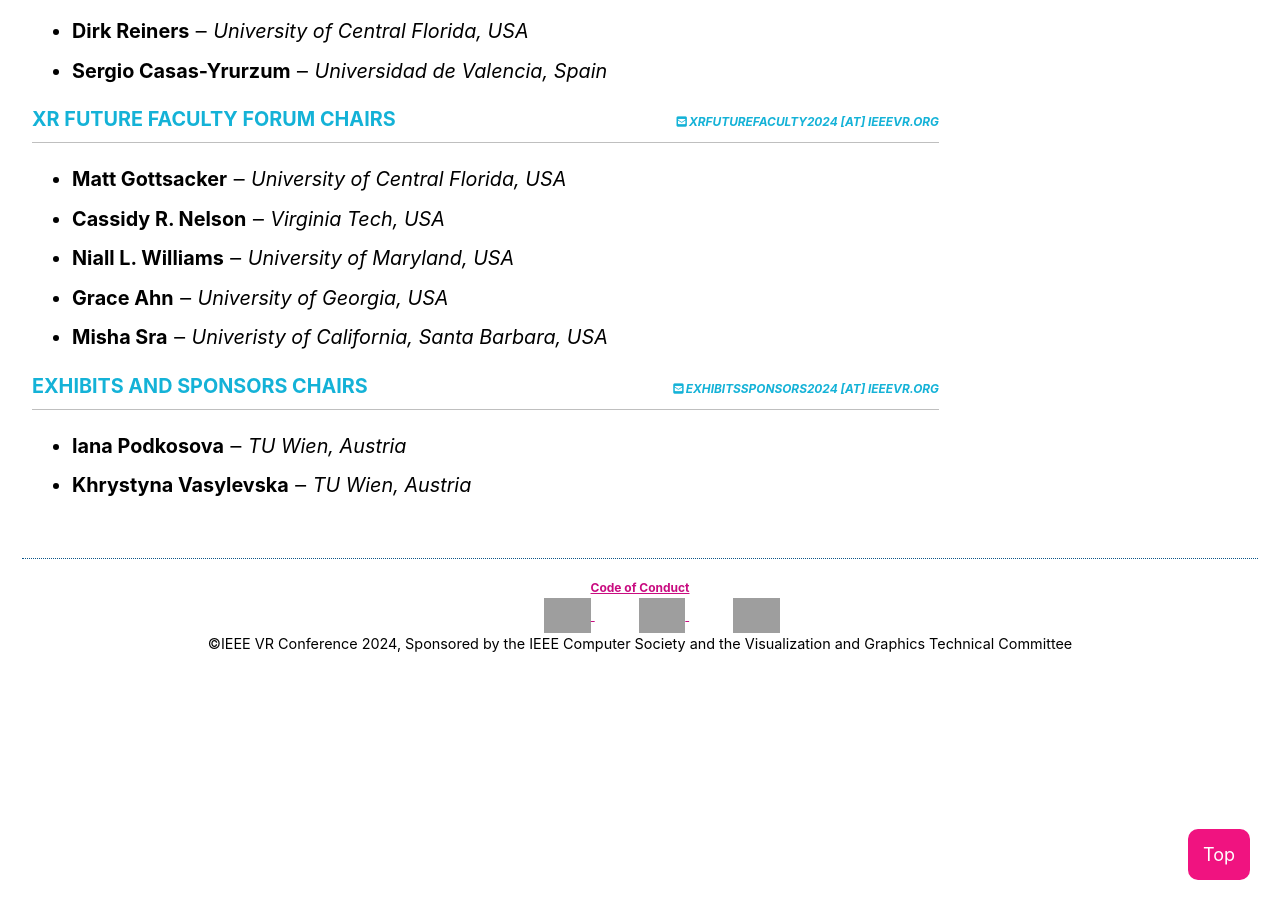
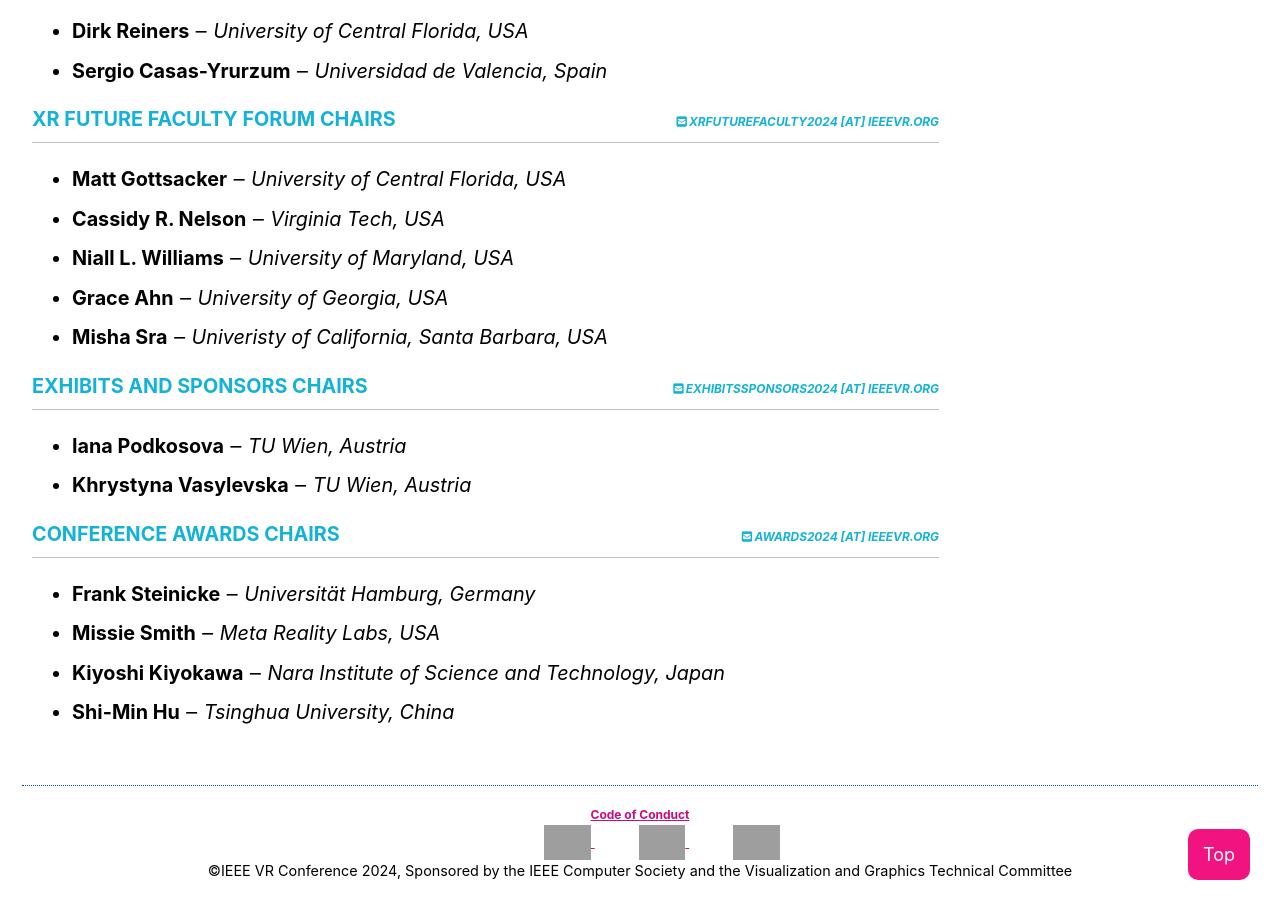
Before and after one commit to ieeevr/2024, a Jekyll site: the page built from committees/conference-committee/index.md, in a window 1280 px wide and 900 px high, scrolled down 2737 px. Built offline with Jekyll 4.4.1, drawn with Linux system fonts in a browser that asks for light colours; cached includes are drawn as plain includes; nearby versions of some CDN libraries; grey boxes are pictures that could not be loaded.

Commit message:
Update index.md Conference Awards Chairs

```diff
--- a/committees/conference-committee/index.md
+++ b/committees/conference-committee/index.md
@@ -125,3 +125,12 @@ title_separator: "|"
 		<li><span class="bold">Khrystyna Vasylevska</span> &#x2012; <i>TU Wien, Austria</i></li>
 	</ul>
 </div>
+<div>
+	<h2>Conference Awards Chairs  <div class="floatRight"><i class="fas fa-fw fa-envelope-square emailIconSm" style=""></i><i class="emailTextSm">awards2024 [at] ieeevr.org</i></div></h2>
+	<ul>
+		<li><span class="bold">Frank Steinicke</span> &#x2012; <i>Universität Hamburg, Germany</i></li>
+		<li><span class="bold">Missie Smith</span> &#x2012; <i>Meta Reality Labs, USA</i></li>
+		<li><span class="bold">Kiyoshi Kiyokawa</span> &#x2012; <i>Nara Institute of Science and Technology, Japan</i></li>
+		<li><span class="bold">Shi-Min Hu</span> &#x2012; <i>Tsinghua University, China</i></li>
+	</ul>
+</div>
```
